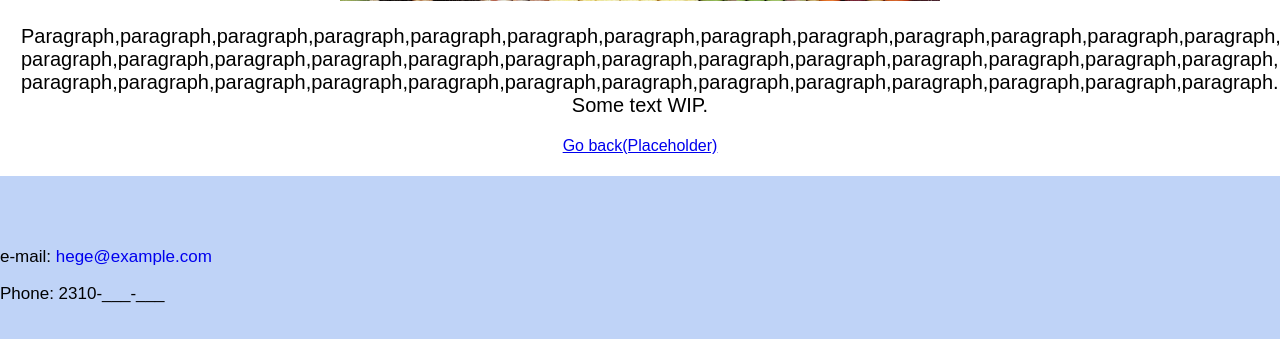
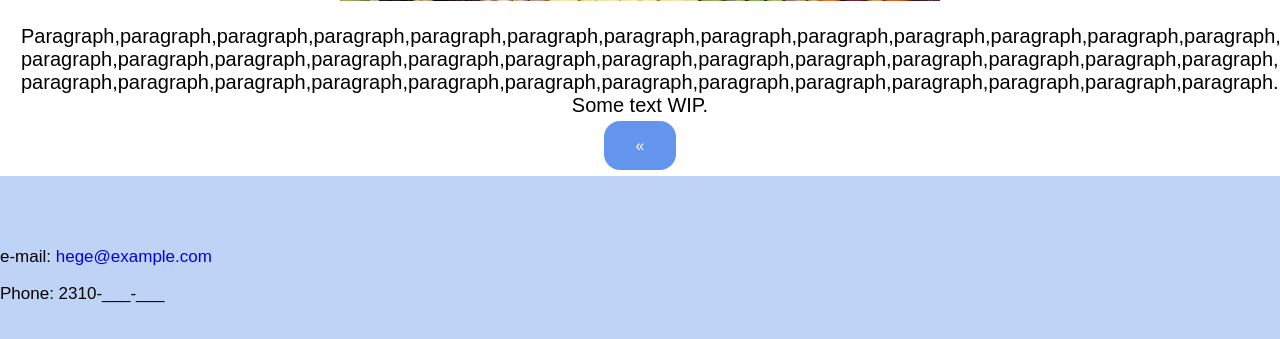
Before and after one commit to AristeaLachana/PSPI2022, a PHP site: page /readmore.html in a window 1280 px wide. Shown: the part 770-1109 px from the top of the page. Run offline with PHP 8.4, Linux system fonts and the light colour scheme.

Commit message:
readmore go-back-button v1

```diff
--- a/pspi.css
+++ b/pspi.css
@@ -864,12 +864,6 @@ h2 em {
     margin:14px;
 }
 
-.readmore h1{
-   font-size:40px;
-   text-align:center;
-}
-
 .readmore p{
     font-size:20px;
-
 }
--- a/readmore.html
+++ b/readmore.html
@@ -51,7 +51,7 @@
             paragraph,paragraph,paragraph,paragraph,paragraph,paragraph,paragraph,paragraph,paragraph,paragraph,paragraph,paragraph,paragraph.
             Some text WIP.
         </p>
-        <a href="allArticlesAndVideos.html">Go back(Placeholder)</a>
+        <a class="btn" href="allArticlesAndVideos.html">&laquo;</a>
     </div>
 </body>
 <footer class="footerCSS">
```
